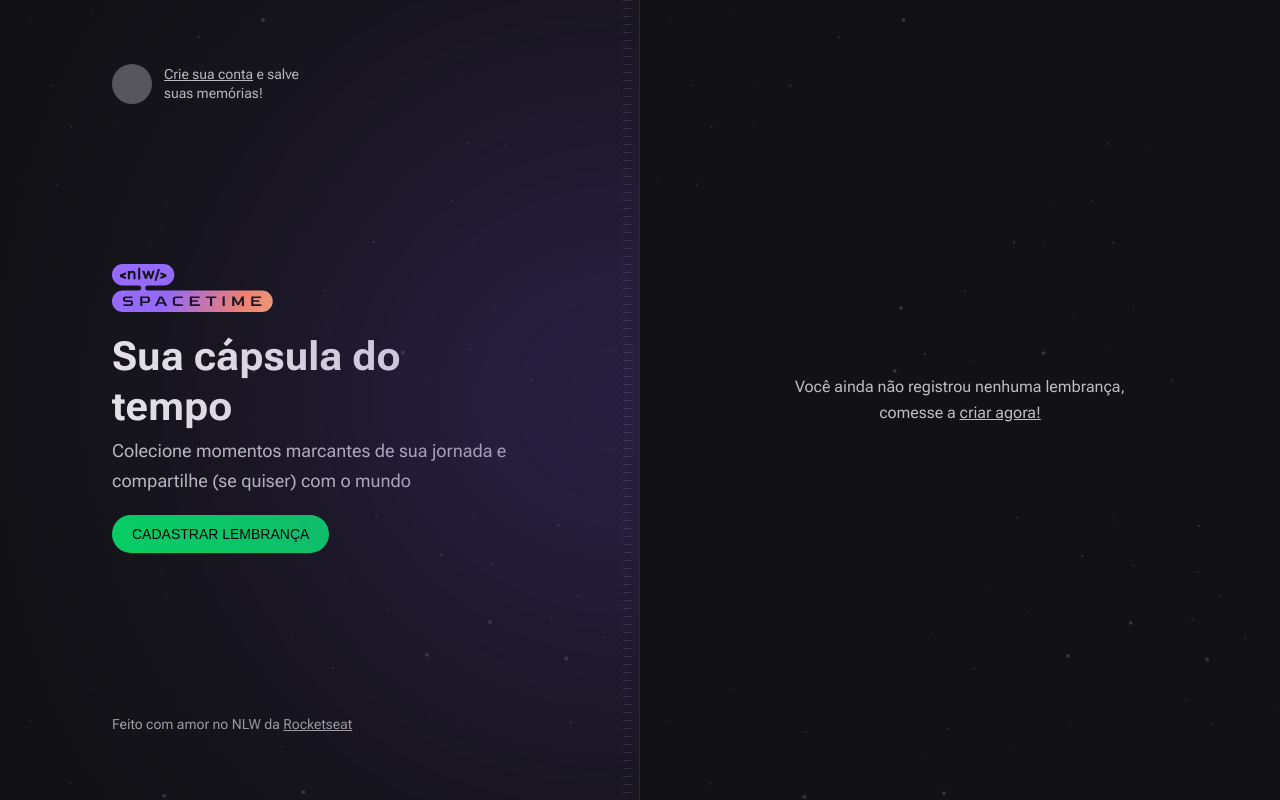
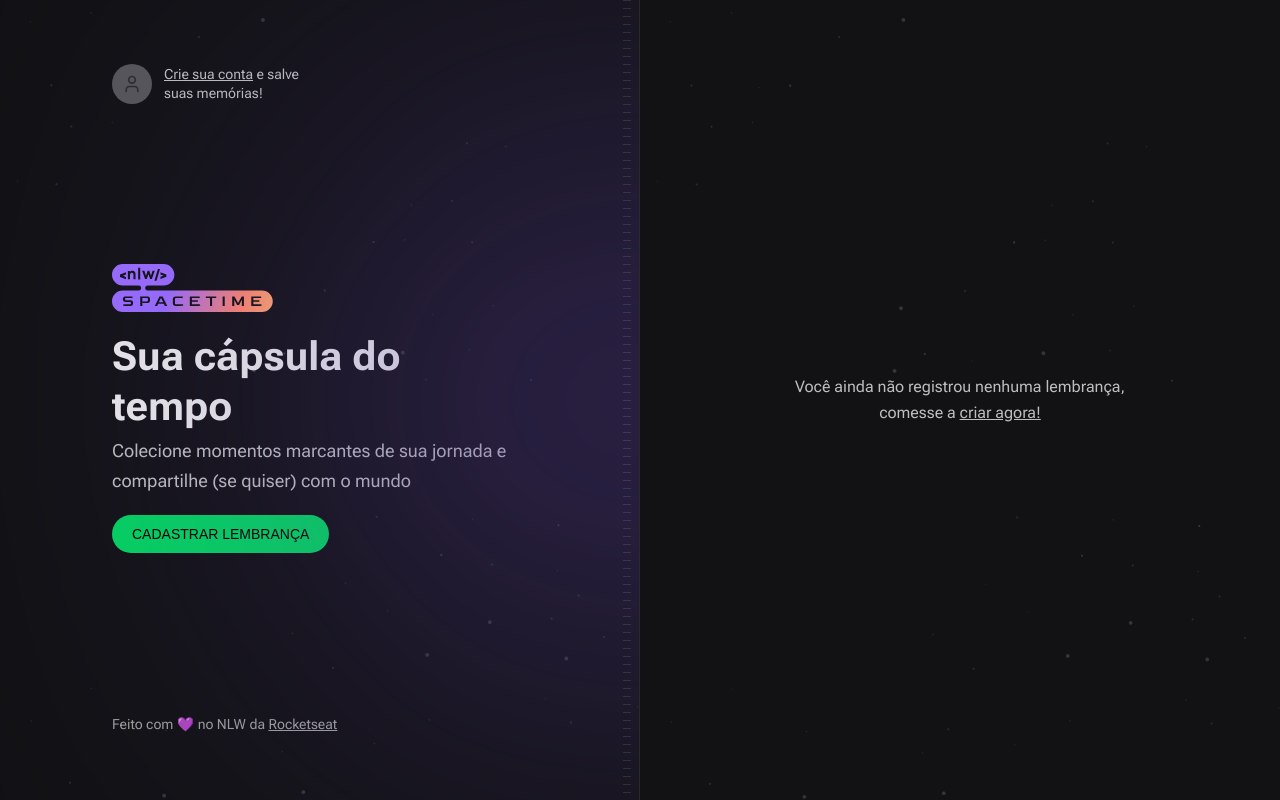
Before and after one commit to aristidesquetajr/nlw-spacetime, a Next.js app in the folder web/: page / in a window 1280 px wide. Built offline with nearby package versions, Linux system fonts and the light colour scheme; a web font is replaced by a local one.

Commit message:
feat: added icon user and heart

```diff
--- a/web/src/app/page.tsx
+++ b/web/src/app/page.tsx
@@ -1,3 +1,4 @@
+import { User } from "lucide-react";
 import Image from "next/image";
 
 import nlwLogo from "@/assets/nlw-spacetime-logo.svg";
@@ -18,7 +19,9 @@ export default function Home() {
           href=""
           className="flex items-center gap-3 text-left transition-colors hover:text-gray-50"
         >
-          <div className="flex h-10 w-10 items-center justify-center rounded-full bg-gray-400"></div>
+          <div className="flex h-10 w-10 items-center justify-center rounded-full bg-gray-400">
+            <User className="h-5 w-5 text-gray-500" />
+          </div>
 
           <p className="max-w-[140px] text-sm leading-snug">
             <span className="underline">Crie sua conta</span> e salve suas
@@ -50,7 +53,7 @@ export default function Home() {
 
         {/* Copyright */}
         <div className="text-sm leading-relaxed text-gray-200">
-          Feito com amor no NLW da{" "}
+          Feito com 💜 no NLW da{" "}
           <a
             target="_blank"
             rel="noreferrer"
```
